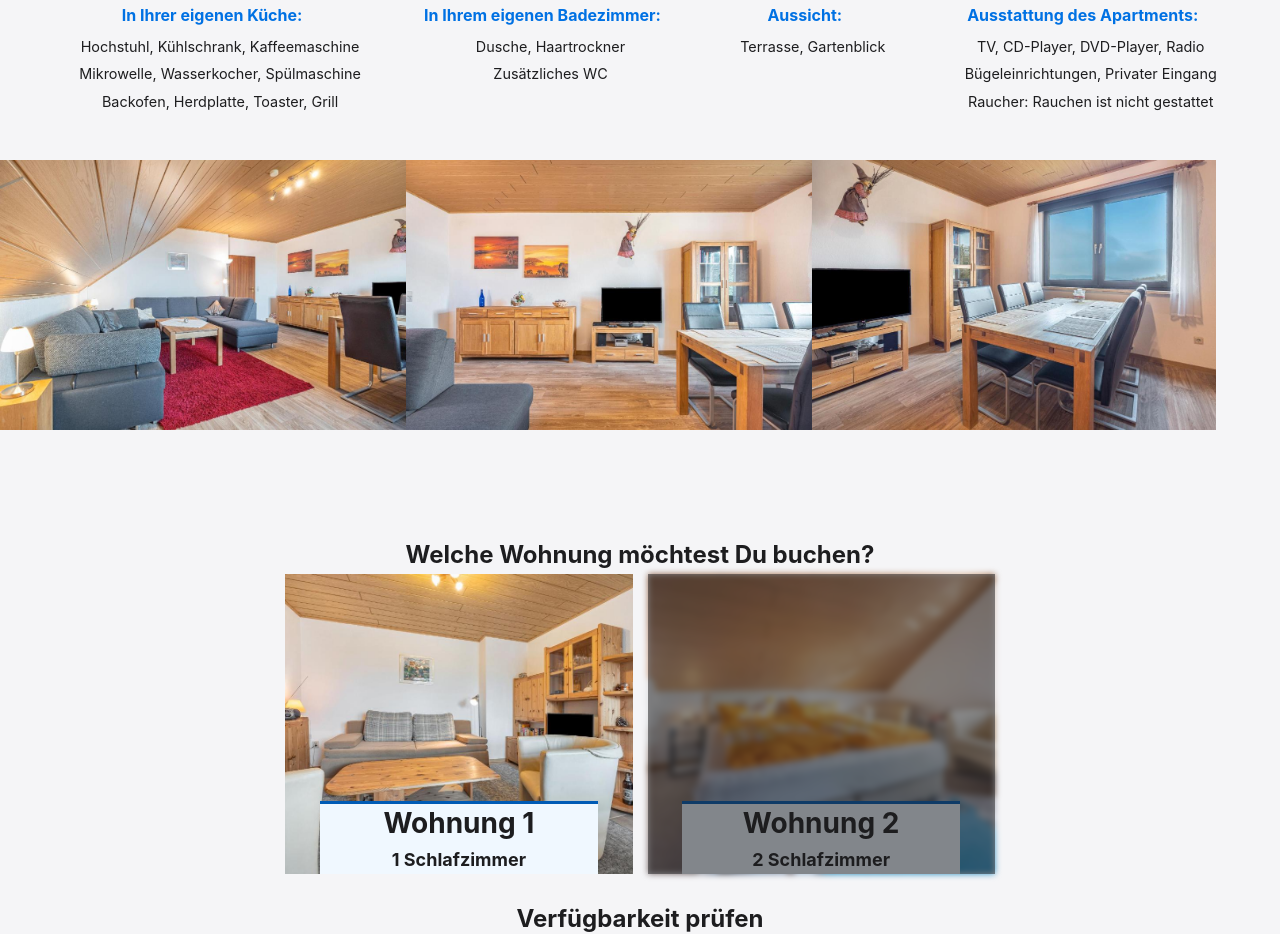
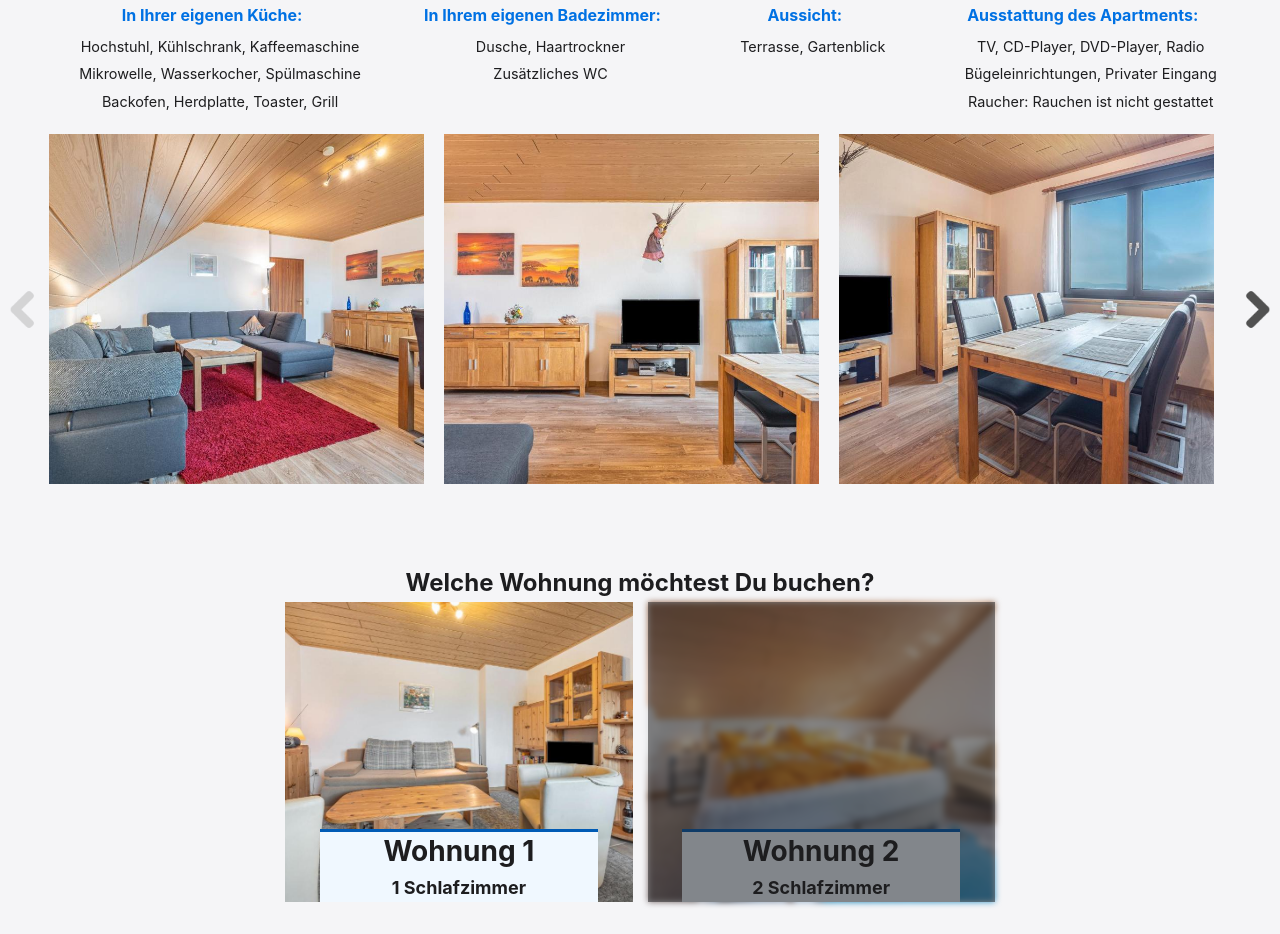
Before and after one commit to olegkondrashov/ferienwohnung, a plain HTML site: page index.html in a window 1280 px wide. Shown: the part 3520-4454 px from the top of the page. Drawn offline with nearby package versions, Linux system fonts and the light colour scheme.

Commit message:
changed js

```diff
--- a/src/css/slider.styles.css
+++ b/src/css/slider.styles.css
@@ -11,12 +11,12 @@
     margin: 0 auto;
 }
 
-.slider-wrapper {
+.slider-wrapper, .slider-wrapper1 {
     display: flex;
     transition: transform 0.4s ease-in-out;
 }
 
-.slider-wrapper img {
+.slider-wrapper img, .slider-wrapper1 img {
     height: 350px;
     object-fit: cover;
     margin-right: 20px;
```
Also changed, not shown: src/scripts/slick-slider.js (line endings or trailing spaces).
